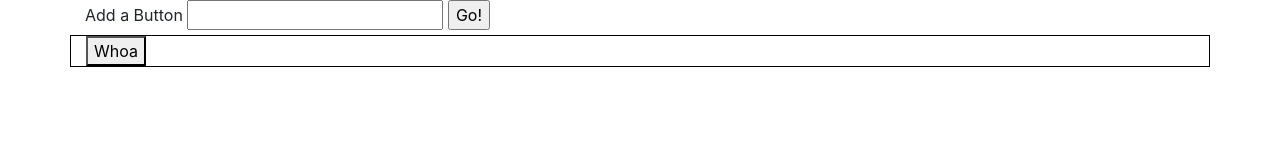
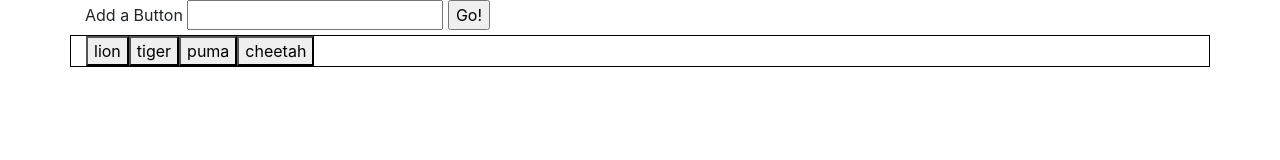
Before and after one commit to EricJobin/GifTastic, a plain HTML site: page index.html in a window 1280 px wide. Drawn offline with nearby package versions, Linux system fonts and the light colour scheme.

Commit message:
Got instructer help, made changes to event listeners, got buttons array to display

```diff
--- a/assets/javascript/javascript.js
+++ b/assets/javascript/javascript.js
@@ -43,12 +43,16 @@ $("#add-button").on("click", function(event) {
 
 
 $(document).ready(function() { // This listens for a button click and will display images from giphy
-    $("body").on("click", function() {
-        console.log("click1");
+
+    $(document).on("click", ".xbuttons, .xgif, img", function() {
+        console.log("click1", $(this));
         console.log(event);
 
         var person = event.srcElement.dataset.person;
+
         console.log("person: "+person)
+
+        // debugger
         var queryURL = "https://api.giphy.com/v1/gifs/search?q=" +person + "&api_key=BkaUZZWcFij6J7AoQj3WtPb1R2p9O6V9&limit=10";
 
         if(person != undefined){
@@ -87,12 +91,12 @@ $(document).ready(function() { // This listens for a button click and will displ
 
     });
 
-});
+// });
 
 var easy
-$(document).ready(function(){ //This function listens for clicks on gifs and animates them, in theory
+// $(document).ready(function(){ //This function listens for clicks on gifs and animates them, in theory
 
-    $("body").on("click", function() {
+    $("body").on("click", ".xbuttons", function() {
 
         easy = event;
 
@@ -112,6 +116,8 @@ $(document).ready(function(){ //This function listens for clicks on gifs and ani
         //     // This does not work, selectedImage = keanu9, and while keanu9.dataset exists, selectedImage.dataset is undefined
 
             var selectedImage=event.path[0].id;
+
+            console.log(selectedImage)
             $(`#${selectedImage}`).attr("src", event.path[0].dataset.animate);
             $(`#${selectedImage}`).attr("data-state", "animate");
         //     // ok, this works, but only for keanu, not keanu reeves, why are spaces in ids fucking me? I'll deal with it later
@@ -129,7 +135,10 @@ $(document).ready(function(){ //This function listens for clicks on gifs and ani
         else{    //Error: Syntax error, unrecognized expression: # ; somewhere in these 6 lines
             console.log("in else statement"); // This line ok
             // var selectedImage=event.path[0].id; //So this line must be bad
-            // selectedImage=event.path[0].id; // still hate without the var
+            selectedImage=event.path[0].id; // still hate without the var
+            console.log(event.path[0].id);
+            selectedImage=event.path[0].id;
+
 
             // $(`#${selectedImage}`).attr("src", event.path[0].dataset.still); // This line ok
             // $(`#${selectedImage}`).attr("data-state", "still"); // This line ok
@@ -151,9 +160,10 @@ $(document).ready(function(){ //This function listens for clicks on gifs and ani
 
 
     })
+    renderButtons()
 
 });
 
 
 
-renderButtons()
+// renderButtons()
--- a/index.html
+++ b/index.html
@@ -30,7 +30,7 @@
         </div>
 
         <div class="row"> <!-- Row-->
-            <div class="col-12" id="buttons"> <!-- Buttons -->
+            <div class="col-12 xbuttons" id="buttons"> <!-- Buttons -->
 
                 <button data-person="keanu"> <!-- chaged to keanu from keanu reeves for testing -->
                     Whoa
```
